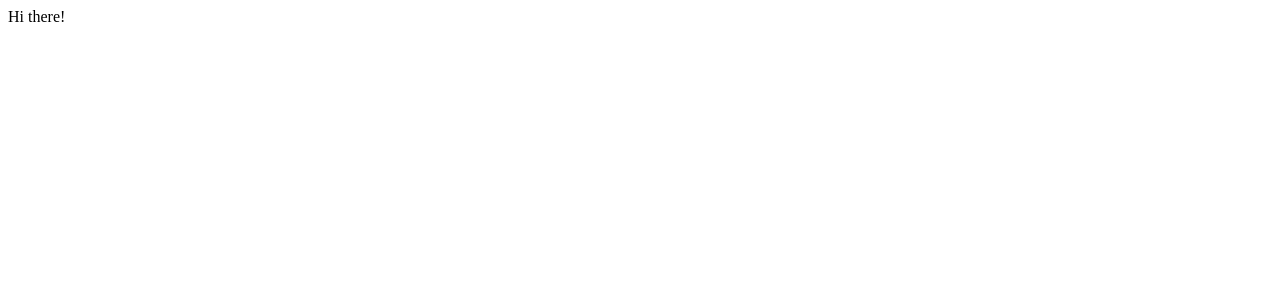
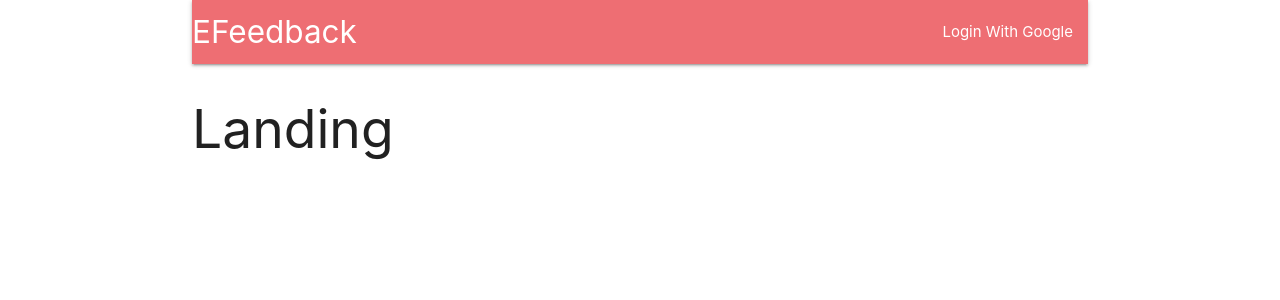
Before and after one commit to kochoa76/Node-React-App, a React (Create React App) app in the folder client/: page / in a window 1280 px wide. Shown: the top 300 px of the page. Built offline with nearby package versions, Linux system fonts and the light colour scheme.

Commit message:
set up routes

```diff
--- a/client/package.json
+++ b/client/package.json
@@ -3,13 +3,16 @@
   "version": "0.1.0",
   "private": true,
   "dependencies": {
+    "axios": "^0.18.0",
     "http-proxy-middleware": "^0.19.1",
+    "materialize-css": "^1.0.0",
     "react": "^16.7.0",
     "react-dom": "^16.7.0",
     "react-redux": "^6.0.0",
     "react-router-dom": "^4.3.1",
     "react-scripts": "2.1.3",
-    "redux": "^4.0.1"
+    "redux": "^4.0.1",
+    "redux-thunk": "^2.3.0"
   },
   "scripts": {
     "start": "react-scripts start",
--- a/client/src/components/App.js
+++ b/client/src/components/App.js
@@ -1,8 +1,25 @@
 import React from 'react';
+import {BrowserRouter, Route} from 'react-router-dom';
+import Header from './Header';
+
+const Dashboard = () => <h2> Dashboard </h2>
+const SurveyNew = () => <h2> SurveyNew </h2>
+const Landing = () => <h2> Landing </h2>
+
+
 
 const App = () => {
   return (
-    <div> Hi there! </div>
+    <div>
+      <BrowserRouter>
+       <div className="container">
+         <Header />
+         <Route exact path="/" component={Landing}/>
+         <Route exact path= "/surveys" component={Dashboard}/>
+         <Route path= "/surveys/new" component={SurveyNew}/>
+       </div>
+      </BrowserRouter>
+    </div>
   )
 }
 
--- /dev/null
+++ b/client/src/components/Header.js
@@ -0,0 +1,22 @@
+import React, { Component } from 'react'
+
+class Header extends Component {
+  render(){
+    return (
+      <nav>
+        <div className="nav-wrapper">
+          <a className="left brand-logo">
+            EFeedback
+          </a>
+          <ul className="right">
+            <li>
+              <a>Login With Google</a>
+            </li>
+          </ul>
+        </div>
+      </nav>
+    )
+  }
+}
+
+export default Header
--- a/client/src/index.js
+++ b/client/src/index.js
@@ -1,3 +1,4 @@
+import 'materialize-css/dist/css/materialize.min.css'
 import React from 'react';
 import ReactDOM from 'react-dom';
 import App from './components/App';
```
Also changed, not shown: 1 other file (tests, documents, lock files or other folders).
